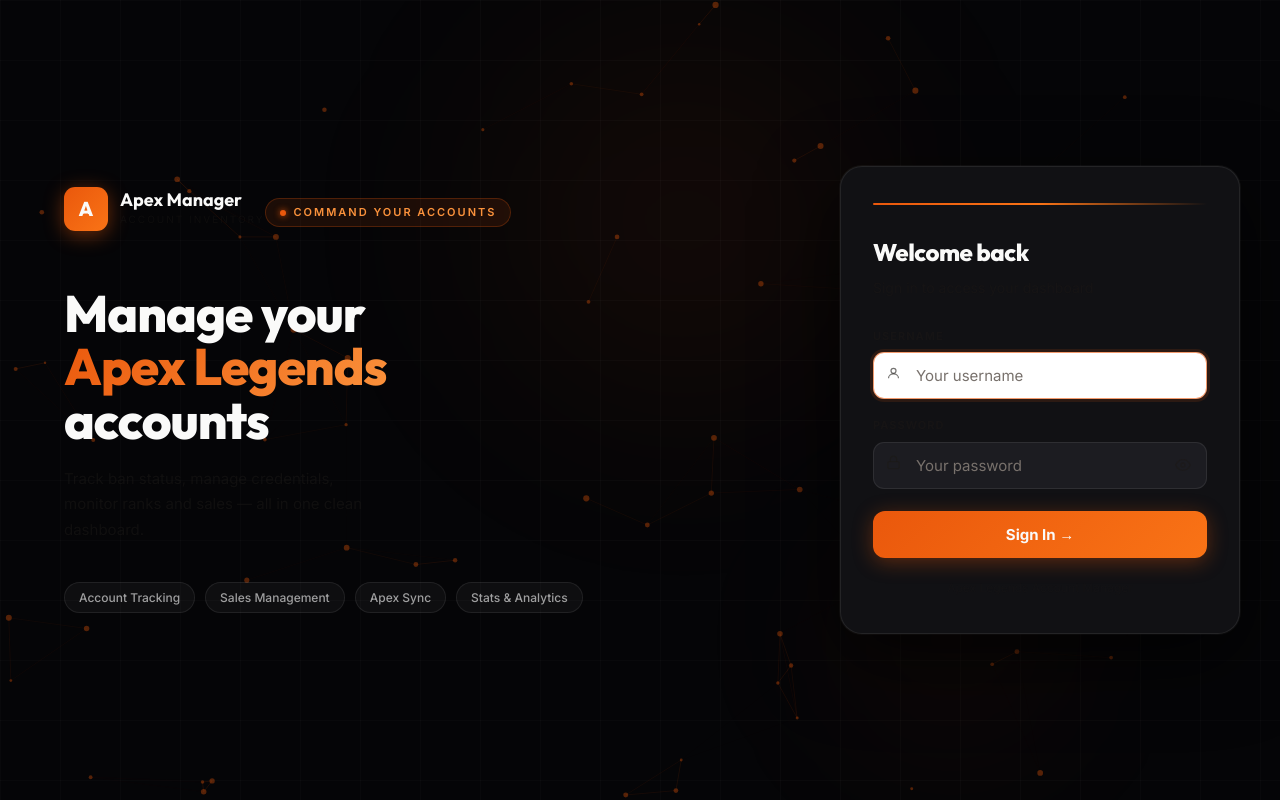
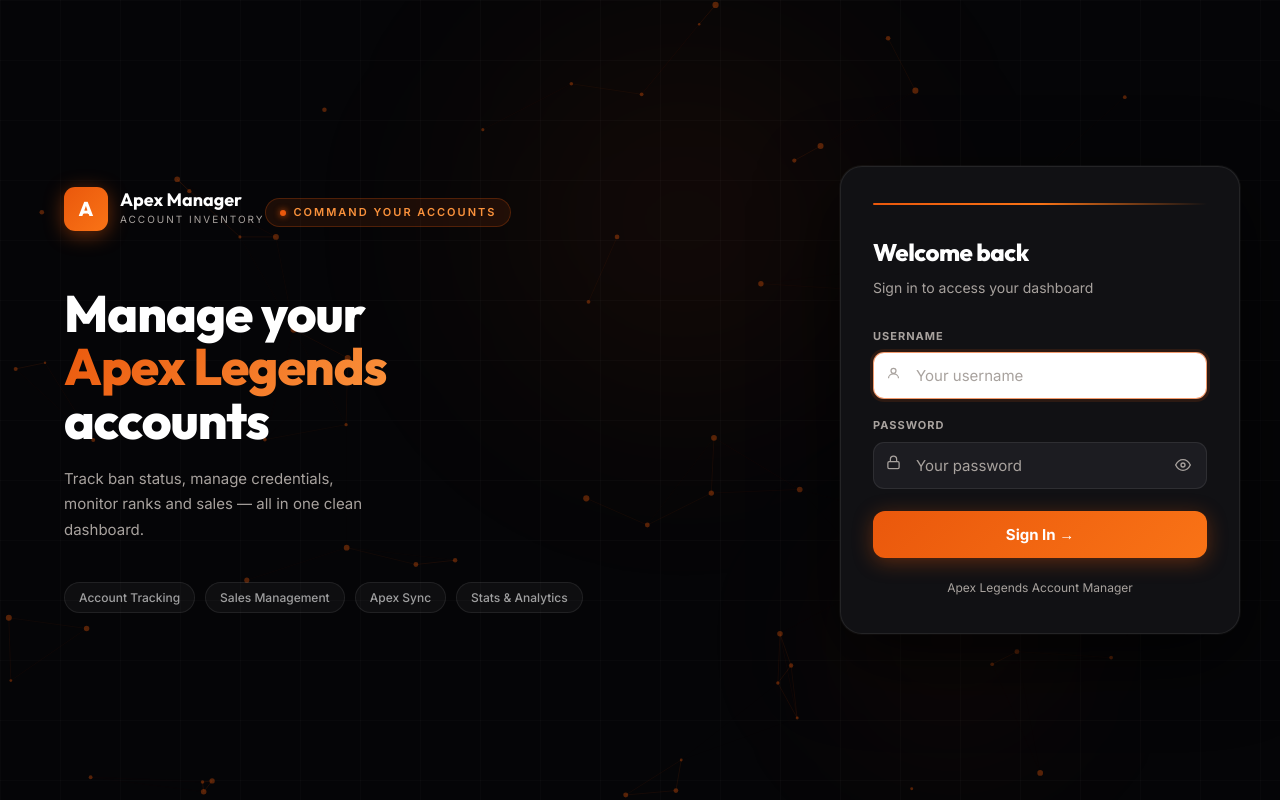
Before and after one commit to jbrpriv/ApexInventory, a React (Create React App) app: page /login in a window 1280 px wide. Built offline with nearby package versions, Linux system fonts and the light colour scheme; no server answers.

Commit message:
feat: implement core application pages, shared UI components, and authentication view

```diff
--- a/src/components/ConfirmDialog.jsx
+++ b/src/components/ConfirmDialog.jsx
@@ -20,7 +20,7 @@
           </div>
           <div style={{ fontFamily:'var(--font-display)', fontWeight:700, fontSize:18, color:'var(--text)', marginBottom:8 }}>{title}</div>
           {/* FIX: was rgba(255,255,255,0.45) — white text on white card background, now readable dark */}
-          <div style={{ fontSize:14, color:'rgba(28,25,23,0.55)', lineHeight:1.65 }}>{message}</div>
+          <div style={{ fontSize:14, color:'var(--text4)', lineHeight:1.65 }}>{message}</div>
         </div>
         <div style={{ padding:'0 26px 26px', display:'flex', gap:10 }}>
           <button onClick={onCancel} style={{ flex:1, padding:'11px', borderRadius:10, fontSize:14, fontWeight:600, background:'var(--hover-bg)', border:'1px solid var(--border)', color:'var(--text2)', cursor:'pointer', transition:'all 0.15s' }}
--- a/src/components/EmptyState.jsx
+++ b/src/components/EmptyState.jsx
@@ -7,7 +7,7 @@
     >
       <div style={{ width:60, height:60, borderRadius:'50%', background:'rgba(234,88,12,0.1)', border:'1px solid rgba(234,88,12,0.25)', display:'flex', alignItems:'center', justifyContent:'center', fontSize:24, boxShadow:'0 0 24px rgba(234,88,12,0.15)' }}>◈</div>
       <div style={{ fontFamily:'var(--font-display)', fontSize:18, fontWeight:700, color:'var(--text)' }}>{title}</div>
-      <div style={{ fontSize:14, color:'rgba(28,25,23,0.45)', maxWidth:340, lineHeight:1.65 }}>{message}</div>
+      <div style={{ fontSize:14, color:'var(--text4)', maxWidth:340, lineHeight:1.65 }}>{message}</div>
       {action && <div style={{ marginTop:8 }}>{action}</div>}
     </motion.div>
   );
--- a/src/index.css
+++ b/src/index.css
@@ -2,6 +2,7 @@
 
 :root {
   --bg:         #FAF7F4;
+  --nav-bg:     rgba(250,247,244,0.96);
   --surface:    #FFFFFF;
   --surface2:   #F5F0EB;
   --surface3:   #EDE8E3;
@@ -50,6 +51,7 @@
 
 .dark {
   --bg:         #050507;
+  --nav-bg:     rgba(17,17,20,0.96);
   --surface:    #111114;
   --surface2:   #1C1C21;
   --surface3:   #2A2A31;
@@ -60,11 +62,11 @@
   --border-hi:  rgba(234,88,12,0.6);
   --hover-bg:   rgba(255,255,255,0.05);
 
-  --text:       #FAFAF9;
-  --text2:      #D6D3D1;
-  --text3:      #A8A29E;
-  --text4:      #78716C;
-  --text5:      #44403C;
+  --text:       #FFFFFF;
+  --text2:      #FAFAF9;
+  --text3:      #D6D3D1;
+  --text4:      #A8A29E;
+  --text5:      #78716C;
 
   --sh-xs:   0 1px 2px rgba(0,0,0,0.5);
   --sh-sm:   0 1px 3px rgba(0,0,0,0.6), 0 1px 2px rgba(0,0,0,0.4);
--- a/src/pages/AboutPage.jsx
+++ b/src/pages/AboutPage.jsx
@@ -24,7 +24,7 @@
           <p style={{ fontSize:11, fontWeight:700, color:'#ea580c', letterSpacing:2, textTransform:'uppercase' }}>About</p>
         </div>
         <h1 style={{ fontFamily:'var(--font-display)', fontSize:28, fontWeight:800, color:'var(--text)', marginBottom:10, letterSpacing:'-0.5px' }}>Apex Manager</h1>
-        <p style={{ color:'rgba(28,25,23,0.55)', fontSize:15, marginBottom:40, lineHeight:1.7, maxWidth:560 }}>
+        <p style={{ color:'var(--text4)', fontSize:15, marginBottom:40, lineHeight:1.7, maxWidth:560 }}>
           A private account management system for Apex Legends accounts. Track status, manage credentials, auto-sync rank and level, and monitor sales — all in one clean dashboard.
         </p>
       </motion.div>
@@ -42,7 +42,7 @@
             <div style={{ width:40, height:40, borderRadius:10, background:`${f.color}15`, border:`1px solid ${f.color}25`, display:'flex', alignItems:'center', justifyContent:'center', fontSize:20, flexShrink:0 }}>{f.icon}</div>
             <div>
               <div style={{ fontSize:14.5, fontWeight:700, color:'var(--text)', marginBottom:4 }}>{f.title}</div>
-              <div style={{ fontSize:13, color:'rgba(28,25,23,0.45)', lineHeight:1.55 }}>{f.desc}</div>
+              <div style={{ fontSize:13, color:'var(--text4)', lineHeight:1.55 }}>{f.desc}</div>
             </div>
           </motion.div>
         ))}
@@ -54,7 +54,7 @@
       >
         <div style={{ display:'flex', alignItems:'center', gap:8, marginBottom:16 }}>
           <span style={{ width:3, height:14, borderRadius:99, background:'#ea580c', display:'inline-block' }} />
-          <p style={{ fontSize:11, fontWeight:700, color:'rgba(28,25,23,0.45)', letterSpacing:1.5, textTransform:'uppercase' }}>Tech Stack</p>
+          <p style={{ fontSize:11, fontWeight:700, color:'var(--text4)', letterSpacing:1.5, textTransform:'uppercase' }}>Tech Stack</p>
         </div>
         <div style={{ display:'flex', flexWrap:'wrap', gap:8 }}>
           {['React','React Router','Axios','Express.js','MongoDB','Mongoose','JWT','bcryptjs','Cloudinary','Multer','mozambiquehe.re API'].map((t,i) => (
--- a/src/pages/ExportPage.jsx
+++ b/src/pages/ExportPage.jsx
@@ -48,7 +48,7 @@
           <p style={{ fontSize:11, fontWeight:700, color:'#ea580c', letterSpacing:2, textTransform:'uppercase' }}>Data</p>
         </div>
         <h1 style={{ fontFamily:'var(--font-display)', fontSize:28, fontWeight:800, color:'var(--text)', marginBottom:8, letterSpacing:'-0.5px' }}>Export Accounts</h1>
-        <p style={{ color:'rgba(28,25,23,0.45)', fontSize:14, marginBottom:36 }}>Download all account data in your preferred format.</p>
+        <p style={{ color:'var(--text4)', fontSize:14, marginBottom:36 }}>Download all account data in your preferred format.</p>
       </motion.div>
 
       <motion.div variants={containerV} initial="hidden" animate="visible"
@@ -75,10 +75,10 @@
 
               <div>
                 <div style={{ fontFamily:'var(--font-display)', fontSize:18, fontWeight:700, color:'var(--text)', marginBottom:6 }}>{ex.title}</div>
-                <div style={{ fontSize:13.5, color:'rgba(28,25,23,0.5)', lineHeight:1.65 }}>{ex.desc}</div>
+                <div style={{ fontSize:13.5, color:'var(--text4)', lineHeight:1.65 }}>{ex.desc}</div>
               </div>
 
-              <div style={{ fontSize:12, color:'rgba(28,25,23,0.35)', background:'var(--hover-bg)', padding:'8px 12px', borderRadius:8, fontFamily:'var(--font-mono)', border:'1px solid var(--border-sm)' }}>{ex.meta}</div>
+              <div style={{ fontSize:12, color:'var(--text4)', background:'var(--hover-bg)', padding:'8px 12px', borderRadius:8, fontFamily:'var(--font-mono)', border:'1px solid var(--border-sm)' }}>{ex.meta}</div>
 
               <PremiumButton onClick={()=>download(ex.id,ex.path)} disabled={isLoading} color={ex.color}>
                 {isLoading
--- a/src/pages/LoginPage.jsx
+++ b/src/pages/LoginPage.jsx
@@ -120,7 +120,7 @@
             <div style={{ width:44, height:44, borderRadius:11, background:'linear-gradient(135deg,#ea580c,#f97316)', display:'flex', alignItems:'center', justifyContent:'center', fontFamily:"'Outfit',sans-serif", fontSize:20, fontWeight:800, color:'var(--text)', boxShadow:'0 4px 20px rgba(234,88,12,0.45)' }}>A</div>
             <div>
               <div style={{ fontFamily:"'Outfit',sans-serif", fontSize:18, fontWeight:700, color:'var(--text)', lineHeight:1 }}>Apex Manager</div>
-              <div style={{ fontSize:10, color:'rgba(28,25,23,0.4)', letterSpacing:2, marginTop:2 }}>ACCOUNT INVENTORY</div>
+              <div style={{ fontSize:10, color:'var(--text4)', letterSpacing:2, marginTop:2 }}>ACCOUNT INVENTORY</div>
             </div>
           </div>
 
@@ -134,7 +134,7 @@
             <span style={{ color:'transparent', backgroundClip:'text', WebkitBackgroundClip:'text', backgroundImage:'linear-gradient(135deg,#ea580c,#fb923c)' }}>Apex Legends</span><br />
             accounts
           </h1>
-          <p style={{ color:'rgba(28,25,23,0.5)', fontSize:15, lineHeight:1.7, maxWidth:320 }}>
+          <p style={{ color:'var(--text4)', fontSize:15, lineHeight:1.7, maxWidth:320 }}>
             Track ban status, manage credentials, monitor ranks and sales — all in one clean dashboard.
           </p>
 
@@ -167,15 +167,15 @@
 
           <div style={{ marginBottom:28 }}>
             <h2 style={{ fontFamily:"'Outfit',sans-serif", fontSize:24, fontWeight:800, color:'var(--text)', marginBottom:6, letterSpacing:'-0.5px' }}>Welcome back</h2>
-            <p style={{ color:'rgba(28,25,23,0.45)', fontSize:14 }}>Sign in to access your dashboard</p>
+            <p style={{ color:'var(--text4)', fontSize:14 }}>Sign in to access your dashboard</p>
           </div>
 
           <form onSubmit={handleSubmit} style={{ display:'flex', flexDirection:'column', gap:18 }}>
             {/* Username */}
             <motion.div custom={0} variants={fieldV} initial="hidden" animate="visible">
-              <label style={{ display:'block', fontSize:11, fontWeight:700, color:'rgba(28,25,23,0.45)', letterSpacing:1, textTransform:'uppercase', marginBottom:7 }}>Username</label>
+              <label style={{ display:'block', fontSize:11, fontWeight:700, color:'var(--text4)', letterSpacing:1, textTransform:'uppercase', marginBottom:7 }}>Username</label>
               <div style={{ position:'relative' }}>
-                <div style={{ position:'absolute', left:13, top:'50%', transform:'translateY(-50%)', color:'rgba(28,25,23,0.6)', pointerEvents:'none' }}>
+                <div style={{ position:'absolute', left:13, top:'50%', transform:'translateY(-50%)', color:'var(--text4)', pointerEvents:'none' }}>
                   <svg width="15" height="15" viewBox="0 0 24 24" fill="none" stroke="currentColor" strokeWidth="2"><circle cx="12" cy="8" r="4"/><path d="M4 20c0-4 3.6-7 8-7s8 3 8 7"/></svg>
                 </div>
                 <input type="text" value={form.username} onChange={set('username')} placeholder="Your username" autoFocus autoComplete="username" style={inpStyle}
@@ -187,16 +187,16 @@
 
             {/* Password */}
             <motion.div custom={1} variants={fieldV} initial="hidden" animate="visible">
-              <label style={{ display:'block', fontSize:11, fontWeight:700, color:'rgba(28,25,23,0.45)', letterSpacing:1, textTransform:'uppercase', marginBottom:7 }}>Password</label>
+              <label style={{ display:'block', fontSize:11, fontWeight:700, color:'var(--text4)', letterSpacing:1, textTransform:'uppercase', marginBottom:7 }}>Password</label>
               <div style={{ position:'relative' }}>
-                <div style={{ position:'absolute', left:13, top:'50%', transform:'translateY(-50%)', color:'rgba(28,25,23,0.6)', pointerEvents:'none' }}>
+                <div style={{ position:'absolute', left:13, top:'50%', transform:'translateY(-50%)', color:'var(--text4)', pointerEvents:'none' }}>
                   <svg width="15" height="15" viewBox="0 0 24 24" fill="none" stroke="currentColor" strokeWidth="2"><rect x="3" y="11" width="18" height="11" rx="2"/><path d="M7 11V7a5 5 0 0 1 10 0v4"/></svg>
                 </div>
                 <input type={showPw?'text':'password'} value={form.password} onChange={set('password')} placeholder="Your password" autoComplete="current-password" style={{...inpStyle,paddingRight:44}}
                   onFocus={e=>{e.target.style.borderColor='rgba(234,88,12,0.6)';e.target.style.boxShadow='0 0 0 3px rgba(234,88,12,0.12)';e.target.style.background='#fff';}}
                   onBlur={e=>{e.target.style.borderColor='var(--border)';e.target.style.boxShadow='none';e.target.style.background='var(--surface2)';}}
                 />
-                <button type="button" onClick={()=>setShowPw(p=>!p)} style={{ position:'absolute', right:12, top:'50%', transform:'translateY(-50%)', background:'none', border:'none', color:'rgba(28,25,23,0.6)', cursor:'pointer', padding:4, display:'flex', alignItems:'center', minHeight:'auto', minWidth:'auto' }}>
+                <button type="button" onClick={()=>setShowPw(p=>!p)} style={{ position:'absolute', right:12, top:'50%', transform:'translateY(-50%)', background:'none', border:'none', color:'var(--text4)', cursor:'pointer', padding:4, display:'flex', alignItems:'center', minHeight:'auto', minWidth:'auto' }}>
                   {showPw
                     ? <svg width="16" height="16" viewBox="0 0 24 24" fill="none" stroke="currentColor" strokeWidth="2"><path d="M17.94 17.94A10 10 0 0 1 12 20c-7 0-11-8-11-8a18 18 0 0 1 5.06-5.94"/><path d="M9.9 4.24A9 9 0 0 1 12 4c7 0 11 8 11 8a18 18 0 0 1-2.16 3.19"/><line x1="1" y1="1" x2="23" y2="23"/></svg>
                     : <svg width="16" height="16" viewBox="0 0 24 24" fill="none" stroke="currentColor" strokeWidth="2"><path d="M1 12s4-8 11-8 11 8 11 8-4 8-11 8-11-8-11-8z"/><circle cx="12" cy="12" r="3"/></svg>
@@ -228,7 +228,7 @@
             </motion.div>
           </form>
 
-          <p style={{ textAlign:'center', marginTop:20, color:'rgba(28,25,23,0.25)', fontSize:12 }}>Apex Legends Account Manager</p>
+          <p style={{ textAlign:'center', marginTop:20, color:'var(--text4)', fontSize:12 }}>Apex Legends Account Manager</p>
         </motion.div>
       </div>
     </div>
--- a/src/pages/StatsPage.jsx
+++ b/src/pages/StatsPage.jsx
@@ -19,7 +19,7 @@
       boxShadow: `0 8px 32px rgba(0,0,0,0.6), 0 0 0 1px ${color}20`,
       fontSize: 12,
     }}>
-      <p style={{ color: 'rgba(28,25,23,0.45)', marginBottom: 3, fontSize: 11 }}>{label}</p>
+      <p style={{ color: 'var(--text4)', marginBottom: 3, fontSize: 11 }}>{label}</p>
       <p style={{ color, fontWeight: 700, fontSize: 15 }}>{payload[0]?.value}</p>
     </div>
   );
@@ -34,7 +34,7 @@
 };
 
 const sl = {
-  fontSize: 11, fontWeight: 600, color: 'rgba(28,25,23,0.45)',
+  fontSize: 11, fontWeight: 600, color: 'var(--text4)',
   letterSpacing: 1, textTransform: 'uppercase',
   marginBottom: 18, display: 'flex', alignItems: 'center', gap: 8,
 };
@@ -118,8 +118,8 @@
           <ResponsiveContainer width="100%" height={180}>
             <BarChart data={levelDist} margin={{ top: 4, right: 4, left: -28, bottom: 0 }} barSize={20}>
               <CartesianGrid strokeDasharray="3 3" stroke="var(--hover-bg)" vertical={false} />
-              <XAxis dataKey="name" tick={{ fontSize: 10, fill: 'rgba(28,25,23,0.35)' }} axisLine={false} tickLine={false} />
-              <YAxis tick={{ fontSize: 10, fill: 'rgba(28,25,23,0.35)' }} axisLine={false} tickLine={false} />
+              <XAxis dataKey="name" tick={{ fontSize: 10, fill: 'var(--text4)' }} axisLine={false} tickLine={false} />
+              <YAxis tick={{ fontSize: 10, fill: 'var(--text4)' }} axisLine={false} tickLine={false} />
               <Tooltip content={<DarkTip color="#a78bfa" />} />
               <Bar dataKey="count" radius={[5, 5, 0, 0]} animationBegin={200} animationDuration={1000}>
                 {levelDist.map((_, i) => (
@@ -142,8 +142,8 @@
                 </linearGradient>
               </defs>
               <CartesianGrid strokeDasharray="3 3" stroke="var(--hover-bg)" vertical={false} />
-              <XAxis dataKey="day" tick={{ fontSize: 10, fill: 'rgba(28,25,23,0.35)' }} axisLine={false} tickLine={false} />
-              <YAxis tick={{ fontSize: 10, fill: 'rgba(28,25,23,0.35)' }} axisLine={false} tickLine={false} allowDecimals={false} />
+              <XAxis dataKey="day" tick={{ fontSize: 10, fill: 'var(--text4)' }} axisLine={false} tickLine={false} />
+              <YAxis tick={{ fontSize: 10, fill: 'var(--text4)' }} axisLine={false} tickLine={false} allowDecimals={false} />
               <Tooltip content={<DarkTip color="#ea580c" />} />
               <Area type="monotone" dataKey="count" stroke="#ea580c" strokeWidth={2.5} fill="url(#statsGrad)"
                 dot={{ r: 3, fill: '#ea580c', strokeWidth: 0 }}
@@ -184,7 +184,7 @@
                   <div style={{ display: 'flex', justifyContent: 'space-between', alignItems: 'center', marginBottom: 5 }}>
                     <div style={{ display: 'flex', alignItems: 'center', gap: 7 }}>
                       <div style={{ width: 6, height: 6, borderRadius: '50%', background: d.fill, boxShadow: `0 0 6px ${d.fill}` }} />
-                      <span style={{ fontSize: 12.5, color: 'rgba(28,25,23,0.55)', fontWeight: 500 }}>{d.name}</span>
+                      <span style={{ fontSize: 12.5, color: 'var(--text4)', fontWeight: 500 }}>{d.name}</span>
                     </div>
                     <span style={{ fontSize: 13, fontWeight: 700, color: d.fill }}>{d.value}</span>
                   </div>
```
Also changed, not shown: src/components/Navbar.jsx (+4 -4 lines), src/pages/AccountsPage.jsx (+18 -18 lines), src/pages/ProfilePage.jsx (+8 -8 lines).
